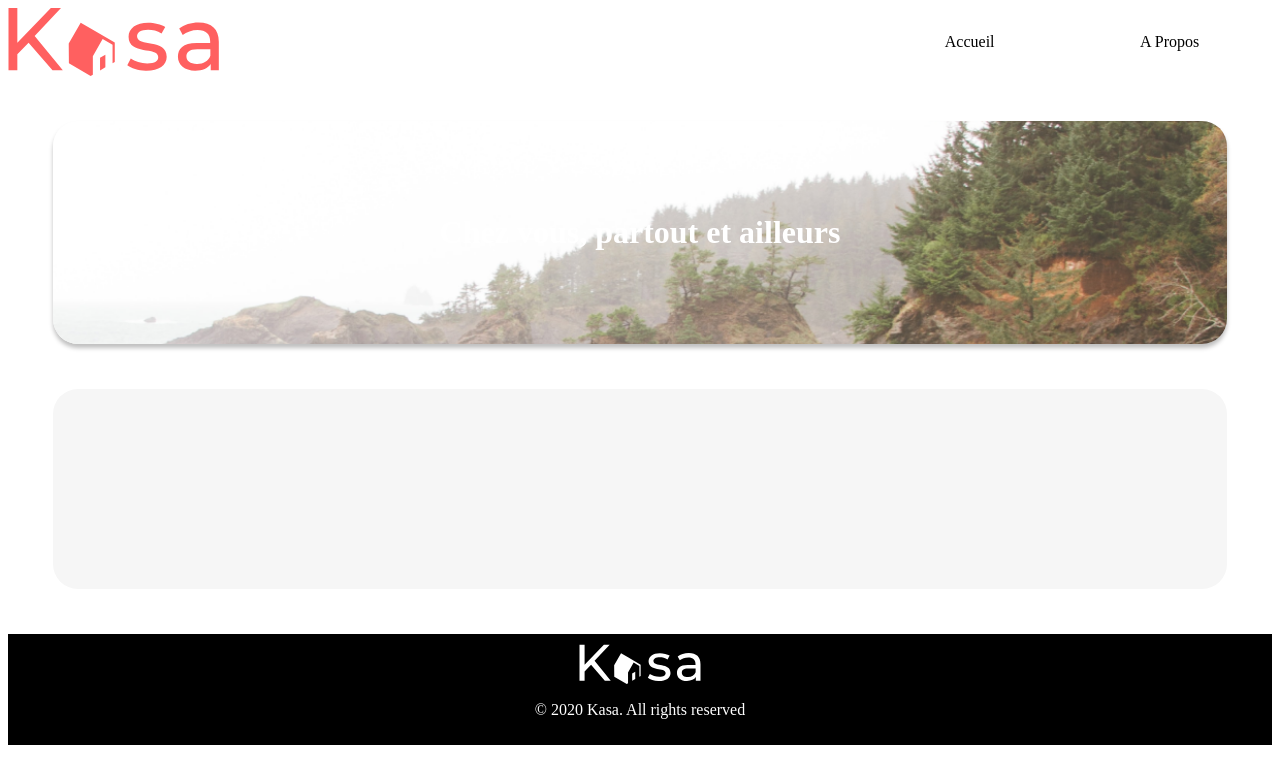
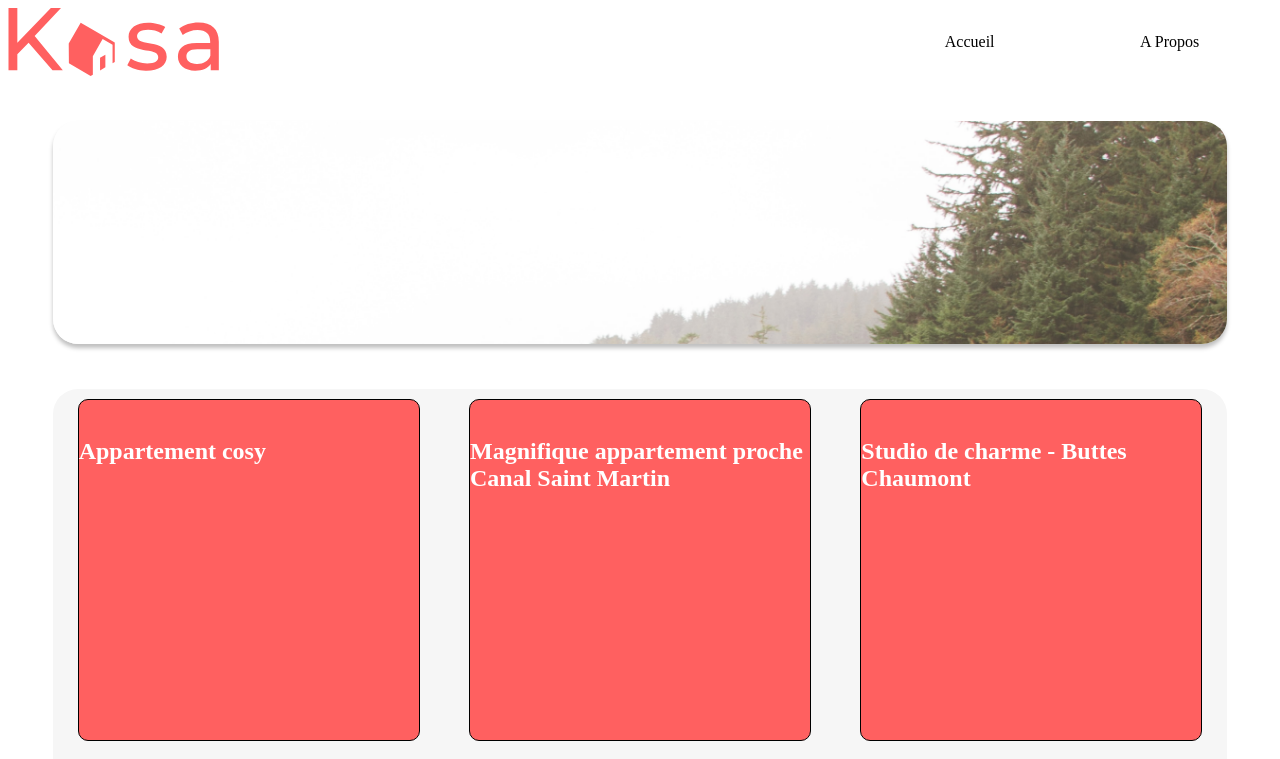
Before and after one commit to R-GRAN/OpenClassrooms_Projet_6, a React (Vite) app: page / in a window 1280 px wide. Shown: the top 759 px of the page. Built offline with nearby package versions, Linux system fonts and the light colour scheme.

Commit message:
Card à revoir

```diff
--- a/src/assets/styles/components/Card.scss
+++ b/src/assets/styles/components/Card.scss
@@ -1,11 +1,11 @@
 .card {
   width: 340px;
   height: 340px;
+  margin: 10px auto;
+  background-color: $primary;
+  color: $secondary;
   border: {
     radius: 10px;
   }
   border: 1px solid black;
-  h2 {
-    background-color: aqua;
-  }
 }
--- a/src/components/others/Card.jsx
+++ b/src/components/others/Card.jsx
@@ -1,7 +1,14 @@
-function Card(){
-    return <article className="card">
-        <h2>hello</h2>
+function Card(props) {
+  function handleClick(evt) {
+    evt.preventDefault();
+    console.log("Hello");
+  }
+  return (
+    <article className="card" onClick={(evt) => handleClick(evt)}>
+      <img src={props.cover} alt="" />
+      <h2>{props.title}</h2>
     </article>
+  );
 }
 
-export default Card
+export default Card;
--- a/src/components/others/Gallery.jsx
+++ b/src/components/others/Gallery.jsx
@@ -1,7 +1,13 @@
-function Gallery(){
-    return <section className="gallery">
+import datas from "@/assets/data/data.json";
+import Card from "./Card";
 
+function Gallery() {
+  return (
+    <section className="gallery">
+      {datas.map((data) => (
+        <Card key={`${data.id}-${data.title}`} title={data.title} />
+      ))}
     </section>
+  );
 }
-
-export default Gallery
+export default Gallery;
--- a/src/main.jsx
+++ b/src/main.jsx
@@ -7,13 +7,14 @@ import Error from "./pages/Error/index.jsx";
 import "./assets/styles/main.scss";
 import HeaderApp from "./components/common/HeaderApp.jsx";
 import FooterApp from "./components/common/FooterApp.jsx";
+import accommodations from "./assets/data/data.json"
 
 ReactDOM.createRoot(document.getElementById("root")).render(
   <React.StrictMode>
     <Router>
       <HeaderApp />
       <Routes>
-        <Route path="/" element={<Home />} />
+        <Route path="/" element={<Home accommodations={accommodations}/>} />
         <Route path="/propos" element={<Propos />} />
         <Route path="*" element={<Error />} />
       </Routes>
```
